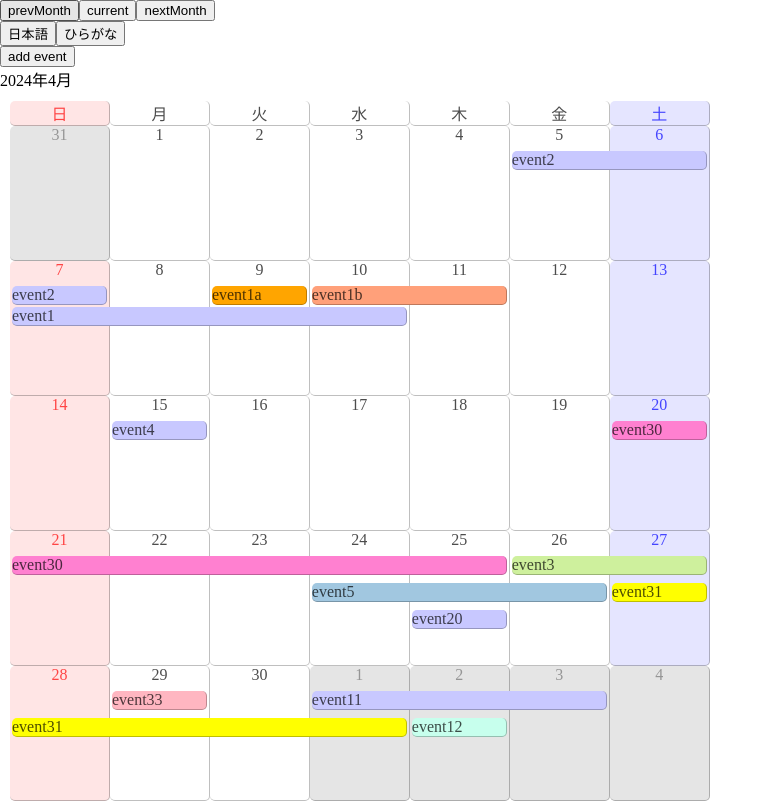
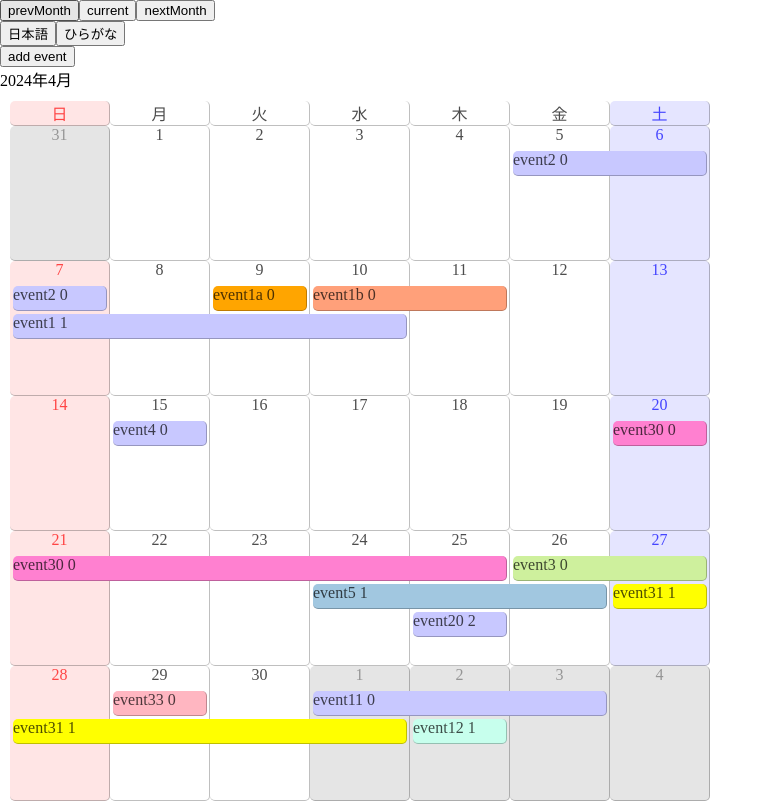
Before and after one commit to kettleTeacues/pofareng_exp, a Next.js app in the folder containers/frontend/: page / in a window 1280 px wide. Shown: the whole page, without its empty margins (0-773 px from the left). Built offline with nearby package versions, Linux system fonts and the light colour scheme.

Commit message:
レイアウトロジックを最適化、ブランクイベントを追加

```diff
--- a/containers/frontend/src/components/Calendars.tsx
+++ b/containers/frontend/src/components/Calendars.tsx
@@ -16,71 +16,68 @@ let ds: DayStrings = JSON.parse(JSON.stringify(defaultDayStrings));
 
 const initEnvent = (event: CalendarEvent[]) => {
     event.forEach((event) => {
-        event.priority = undefined;
+        event.order = undefined;
         // 経過日数を取得
         let dayLength = Math.ceil((event.endDate.getTime() - event.startDate.getTime()) / (1000*60*60*24));
-        // 経過日数+1日を設定（当日分）、当日の場合1日
+        // 経過日数+1日を設定（当日分）、経過0日の場合1日とみなす
         event.length = dayLength? dayLength + 1: 1;
     });
-    event.sort((a, b) => (b.length || 0) - (a.length || 0));
 };
 const addEvent = (processDate: Date, todayEvents: CalendarEvent[]) => {
     // 表示順を設定
     // すでに使われている表示順（行）を取得
-    let usedPriority:number[] = [];
+    let usedOrder:number[] = [];
     todayEvents.forEach((event) => {
-        if (event.priority != undefined) {
-            usedPriority.push(event.priority);
+        if (event.order != undefined) {
+            usedOrder.push(event.order);
         }
     });
     // 表示順が未定義のとき、未使用の表示順を設定
     todayEvents.forEach((event) => {
-        if (event.priority != undefined) {
+        if (event.order != undefined) {
             return;
         } else {
             let i = 0;
-            while (usedPriority.includes(i)) { i++; }
-            event.priority = i;
-            usedPriority.push(i);
+            while (usedOrder.includes(i)) { i++; }
+            event.order = i;
+            usedOrder.push(i);
         }
     });
-    // ソート
-    todayEvents.sort((a, b) => (a.priority || 0)  - (b.priority || 0));
+    // 当日のイベントがないとき、ブランク用に-1を追加
+    if (usedOrder.length == 0) { usedOrder.push(-1); }
 
     // イベントエレメントを生成
     let eventElements: JSX.Element[] = [];
-    let shownPriority = 0;
-    todayEvents.forEach((event, i) => {
-        if (event.priority == undefined) { return; }
+    let i = 0;
+    while (i <= Math.max(...usedOrder) + 1) {
+        let event = todayEvents.find(event => event.order == i);
 
-        // イベント開始日、またはprocessDateが日曜日ではないとき処理を抜ける
-        if (processDate.getDate() == event.startDate.getDate()
-        ||  processDate.getDay() == 0) {
-        } else {
-            return;
-        }
+        if (event
+        && (processDate.getDate() == event.startDate.getDate()
+        ||  processDate.getDay() == 0)) {
+            // イベントがある、かつ当日または日曜日のときイベントを生成
 
             // 当日から数えて今週の残り日数を取得
             let rhightLength = 7 - processDate.getDay();
             // 当日から数えてイベントの残り日数を取得
             let dspLength = Math.ceil((event.endDate.getTime() - processDate.getTime()) / (1000*60*60*24)) + 1;
-
-        eventElements.push(
-            <Events
+            eventElements.push(<Events
                 key={i}
-                title={event.title}
+                title={`${event.title} ${event.order}`}
                 color = {event.color}
-                marginLeft = {'2%'}
-                marginBottom = {'1%'}
-                marginTop = {`${27 * (event.priority - shownPriority)}%`}
                 width = {`${(100 * (dspLength <= rhightLength? dspLength: rhightLength)) - 6}%`}
-                onClick={() => {console.log(event.title)}}
-            />
-        );
-
-        // 当日に表示した分の表示順を加算
-        shownPriority = event.priority + 1;
-    });
+                onClick={() => {console.log(event?.title)}}
+                addClass={[`order-${i}`]}
+            />);
+        } else {
+            // ブランクイベントを生成
+            eventElements.push(<Events
+                key={i}
+                addClass={['blank', `order-${i}`]}
+            />);
+        }
+        i++;
+    };
     return eventElements;
 }
 
@@ -186,7 +183,7 @@ export const MonthCalendar = ({
                 date={new Date(processDate)}
                 dayStrings={ds}
                 isOtherMonth={processDate.getMonth() != thisMonth.getMonth()}
-                children={todayEvents.length > 0 ? addEvent(processDate, todayEvents): <></>}
+                children={addEvent(processDate, todayEvents)}
             />);
             processDate.setDate(processDate.getDate() + 1);
         }
--- a/containers/frontend/src/components/Event.tsx
+++ b/containers/frontend/src/components/Event.tsx
@@ -1,14 +1,15 @@
 import type { EventProps } from './types/calendars';
 
+const defaultWidth = '94%';
+
 export const Events = (props: EventProps) => {
+    let className = `calendar-event ${props.addClass &&  props.addClass.join(' ')}`;
+
     return <div
-        className={`calendar-event`}
+        className={className}
         style={{
+            width: props.width || defaultWidth,
             background: props.color,
-            marginLeft: props.marginLeft,
-            marginBottom: props.marginBottom,
-            marginTop: props.marginTop,
-            width: props.width,
         }}
         onClick={props.onClick}
         onMouseEnter={props.onMouseEnter}
@@ -19,6 +20,10 @@ export const Events = (props: EventProps) => {
         onMouseOver={props.onMouseOver}
         onMouseMove={props.onMouseMove}
     >
-        {props.title}
+        <div
+            className='event-inner'
+        >
+            {props.title}
+        </div>
     </div>
 }
--- a/containers/frontend/src/components/styles/calendar.scss
+++ b/containers/frontend/src/components/styles/calendar.scss
@@ -31,7 +31,7 @@
 
     .calendar-header, .calendar-body {
         display: grid;
-        grid-template-columns: repeat(7, var(--cell-week-width));
+        grid-template-columns: repeat(7, 1fr);
 
         .calendar-cell {
             text-align: center;
@@ -73,28 +73,52 @@
 
     .calendar-header, .calendar-body {
         display: grid;
-        grid-template-columns: repeat(7, var(--cell-week-width));
+        grid-template-columns: repeat(7, 1fr);
 
         .calendar-cell {
             height: 0px;
             box-sizing: border-box;
             border-radius: var(--radius);
+            padding-top: var(--title-height);
 
-            padding-top: var(--title-height);
             display: flex;
             flex-direction: column;
-            gap: 1px;
+            gap: 3px;
         }
     }
 }
 .calendar-event {
+    z-index: 10;
+    background: rgb(200, 200, 255);
+    min-height: var(--title-height);
+    margin-left: 3%;
+
+    box-sizing: border-box;
+    border-right: 1px solid rgb(var(--base-color), var(--border-opacity));
+    border-bottom: 1px solid rgb(var(--base-color), var(--border-opacity));
+    border-radius: var(--radius);
+}
+.order-0 { order: 0; }
+.order-1 { order: 1; }
+.order-2 { order: 2; }
+.order-3 { order: 3; }
+.order-4 { order: 4; }
+.order-5 { order: 5; }
+.order-6 { order: 6; }
+.order-7 { order: 7; }
+.order-8 { order: 8; }
+.order-9 { order: 9; }
+.blank {
+    z-index: 0;
+    border: none;
+    background: none;
+}
+.event-inner{
+    width: 100%;
+    height: 100%;
     border-radius: var(--radius);
 
-    background: rgb(200, 200, 255);
-    border-right: 1px solid rgb(var(--base-color), var(--border-opacity));
-    border-bottom: 1px solid rgb(var(--base-color), var(--border-opacity));
-
     &:hover {
-        background: rgb(150, 150, 255);
+        background: rgb(0, 0, 0, 0.1);
     }
 }
```
Also changed, not shown: containers/frontend/src/components/types/calendars.ts (+5 -6 lines). Lines whose indentation alone changed are shown as unchanged.
